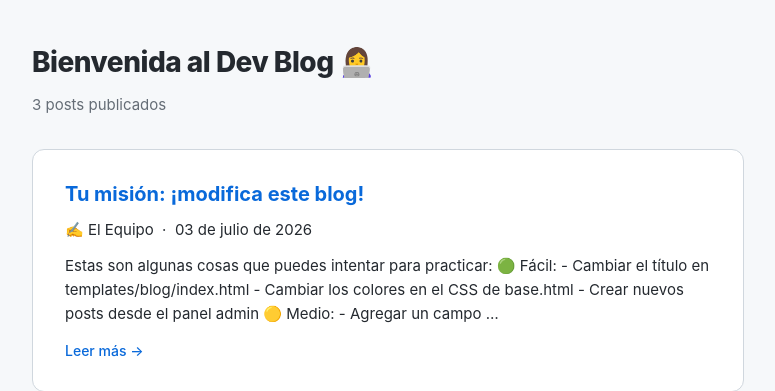
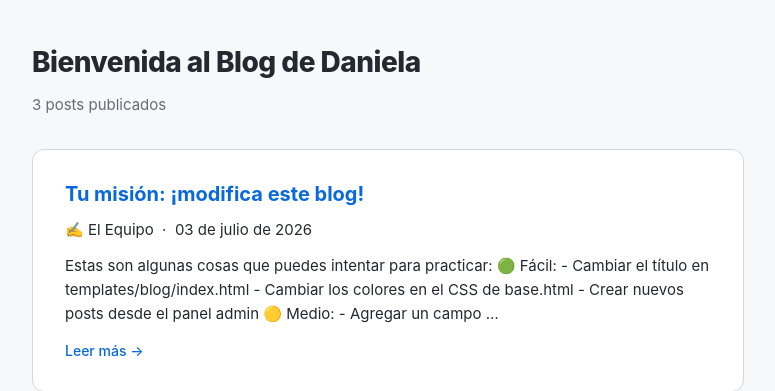
Before and after one commit to scepeda78/repo-practica, a Django app: page / in a window 1280 px wide. Shown: the part 56-447 px from the top of the page, without its empty margins (252-1027 px from the left). Run offline with Django 5.2, Linux system fonts and the light colour scheme; data comes from the database, SQL or seed files in the repository.

Commit message:
Mision 6: cambiar titulo de bienvenida del blog
Co-Authored-By: Claude Sonnet 5 <noreply@anthropic.com>

```diff
--- a/blog/templates/blog/index.html
+++ b/blog/templates/blog/index.html
@@ -6,7 +6,7 @@
 
 {# ===== MISIÓN 6: ¡Cambia este título! ===== #}
 <h1 style="font-size: 28px; font-weight: 800; margin-bottom: 8px; letter-spacing: -0.5px;">
-    Bienvenida al Dev Blog 👩‍💻
+    Bienvenida al Blog de Daniela
 </h1>
 <p style="color: #656d76; margin-bottom: 32px; font-size: 15px;">
     {{ posts|length }} post{{ posts|length|pluralize }} publicado{{ posts|length|pluralize }}
```
